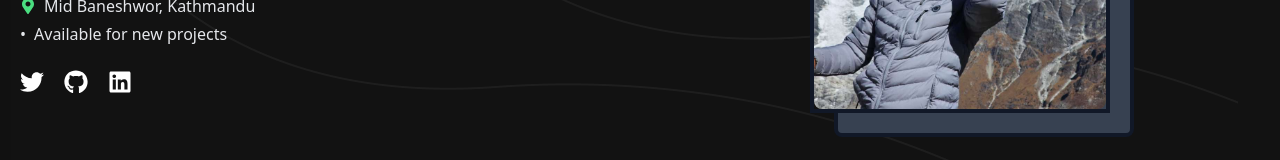
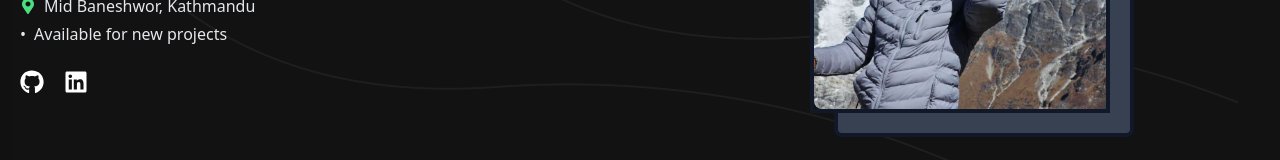
Before and after one commit to BivekKarki/my-portfolio, a Next.js app: page / in a window 1280 px wide. Shown: the part 437-597 px from the top of the page. Built offline with nearby package versions, Linux system fonts and the light colour scheme.

Commit message:
github and linkedin link

```diff
--- a/src/app/page.js
+++ b/src/app/page.js
@@ -9,7 +9,7 @@ import GetInTouch from "@/components/GetInTouch";
 export default function Home() {
   return (
     <>
-      <div className="relative bg-[#131313] h-[750px]  z-10 overflow-hidden">
+      <div className="relative bg-[#131313] md:h-[750px]  z-10 overflow-hidden">
         <div className="absolute left-0 top-0 -z-10"><svg width="1038" height="938" viewBox="0 0 1038 938" fill="none"><g opacity="0.5" filter="url(#filter0_f_39_4392)"><circle cx="290.5" cy="282.5" r="247.5" className="bg-[#ff4155]"></circle ></g><defs><filter id="filter0_f_39_4392" x="-457" y="-465" width="1495" height="1495" filterUnits="userSpaceOnUse" colorInterpolationFilters="sRGB"><feFlood floodOpacity="0" result="BackgroundImageFix"></feFlood><feBlend mode="normal" in="SourceGraphic" in2="BackgroundImageFix" result="shape"></feBlend><feGaussianBlur stdDeviation="250" result="effect1_foregroundBlur_39_4392"></feGaussianBlur></filter></defs></svg></div>
         <div className="absolute left-[60%] top-1/2 transform -translate-x-1/2 -translate-y-1/2 -z-10"><svg width="1295" height="938" viewBox="0 0 1295 938" fill="none"><g opacity="0.4" filter="url(#filter0_f_39_4393)"><circle cx="647.5" cy="561.5" r="247.5" className="bg-[#ffe600]"></circle></g><defs><filter id="filter0_f_39_4393" x="0" y="-86" width="1295" height="1295" filterUnits="userSpaceOnUse" colorInterpolationFilters="sRGB"><feFlood floodOpacity="0" result="BackgroundImageFix"></feFlood><feBlend mode="normal" in="SourceGraphic" in2="BackgroundImageFix" result="shape"></feBlend><feGaussianBlur stdDeviation="200" result="effect1_foregroundBlur_39_4393"></feGaussianBlur></filter></defs></svg></div>
         <div className="absolute right-0 top-0 -z-10"><svg width="752" height="747" viewBox="0 0 752 747" fill="none"><g opacity="0.45" filter="url(#filter0_f_39_4394)"><circle cx="647.5" cy="99.5" r="247.5" className="bg-[#48c5ea]"></circle></g><defs><filter id="filter0_f_39_4394" x="0" y="-548" width="1295" height="1295" filterUnits="userSpaceOnUse" colorInterpolationFilters="sRGB"><feFlood floodOpacity="0" result="BackgroundImageFix"></feFlood><feBlend mode="normal" in="SourceGraphic" in2="BackgroundImageFix" result="shape"></feBlend><feGaussianBlur stdDeviation="200" result="effect1_foregroundBlur_39_4394"></feGaussianBlur></filter></defs></svg></div>
--- a/src/components/Hero.js
+++ b/src/components/Hero.js
@@ -2,6 +2,7 @@ import Image from "next/image";
 import { FaMapMarkerAlt } from "react-icons/fa";
 import { FaTwitter, FaGithub, FaLinkedin } from "react-icons/fa";
 import profile from "@/assets/image/bivek.jpg";
+import Link from "next/link";
 
 
 export default function Hero() {
@@ -32,10 +33,14 @@ export default function Hero() {
           </p>
 
           <div className="mt-6 flex justify-center md:justify-start gap-5 text-2xl">
-            <FaTwitter className="hover:text-blue-500 cursor-pointer" />
-            <FaGithub className="hover:text-gray-400 cursor-pointer" />
-            <FaLinkedin className="hover:text-blue-700 cursor-pointer" />
+            <Link href="https://github.com/BivekKarki" target="_blank" rel="noopener noreferrer">
+              <FaGithub className="hover:text-gray-400 cursor-pointer" />
+            </Link>
+            <Link href="https://www.linkedin.com/in/bivek-karki-396409172/" target="_blank" rel="noopener noreferrer">
+              <FaLinkedin className="hover:text-blue-700 cursor-pointer" />
+            </Link>
           </div>
+
         </div>
 
         {/* Right Image */}
```
